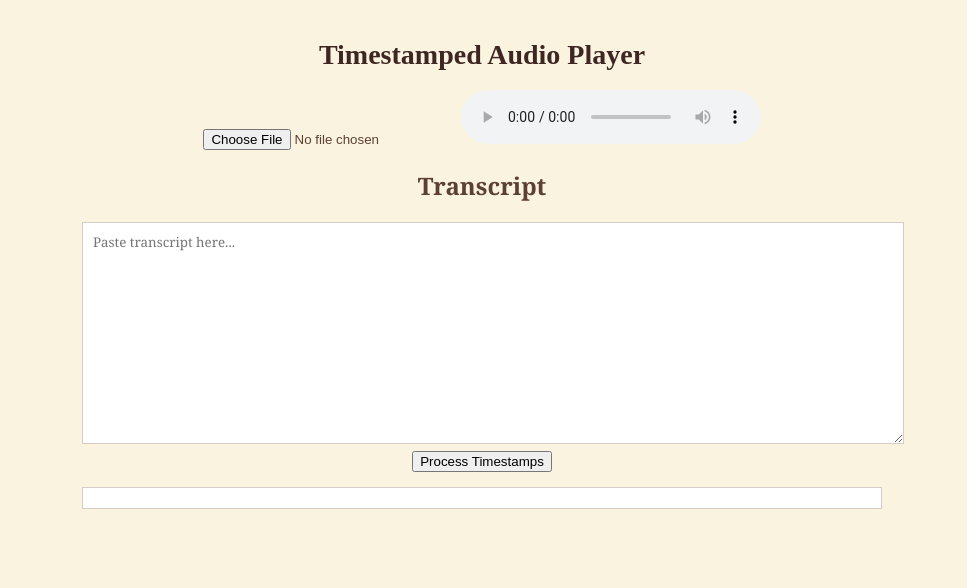
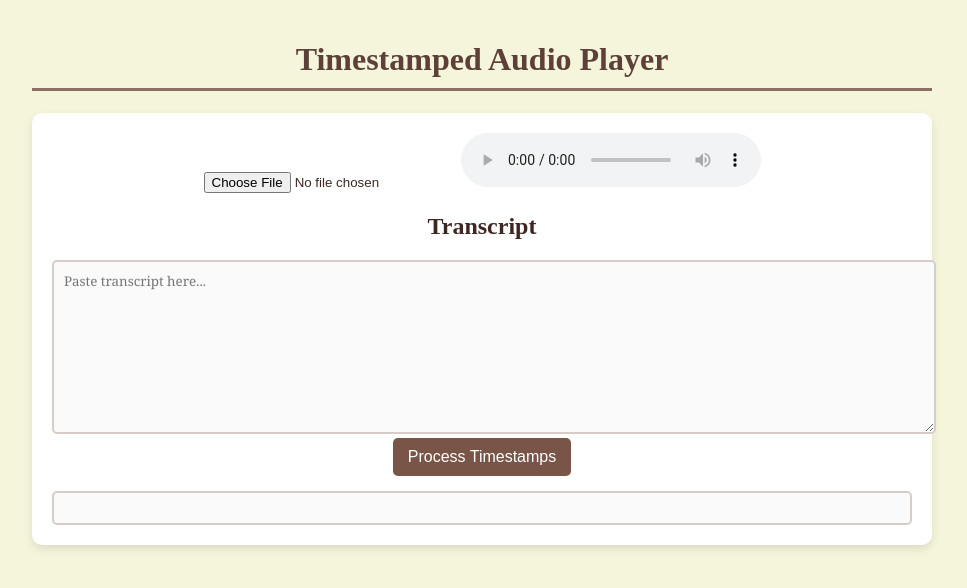
Before and after one commit to Sylvestech/timestamp-audio-tool, a plain HTML site: page index.html in a window 1280 px wide. Shown: the whole page, without its empty margins (158-1125 px from the left). Drawn offline with Linux system fonts and the light colour scheme.

Commit message:
Update index.html

```diff
--- a/index.html
+++ b/index.html
@@ -6,35 +6,43 @@
     <title>Timestamped Audio Player</title>
     <style>
         body {
-            font-family: 'Georgia', serif;
-            background-color: #FAF3E0;
-            color: #5C4033;
-            max-width: 800px;
+            font-family: 'Playfair Display', serif;
+            background-color: #F5F5DC;
+            color: #3E2723;
+            max-width: 900px;
             margin: auto;
             padding: 20px;
             text-align: center;
         }
         h1 {
-            font-family: 'Playfair Display', serif;
-            font-size: 28px;
-            color: #3E2723;
+            font-size: 32px;
+            color: #5D4037;
+            border-bottom: 3px solid #8D6E63;
+            padding-bottom: 10px;
+        }
+        #container {
+            background: #FFFFFF;
+            padding: 20px;
+            border-radius: 10px;
+            box-shadow: 0px 4px 10px rgba(0, 0, 0, 0.1);
         }
         #transcript {
             width: 100%;
-            height: 200px;
-            background-color: #fff;
-            border: 1px solid #D7CCC8;
+            height: 150px;
+            background-color: #FAFAFA;
+            border: 2px solid #D7CCC8;
             padding: 10px;
             font-family: 'Georgia', serif;
+            border-radius: 5px;
         }
         .timestamp {
-            color: #6D4C41;
+            color: #795548;
             cursor: pointer;
             text-decoration: underline;
             font-weight: bold;
         }
         .highlight {
-            background-color: #C8E6C9;
+            background-color: #FFEB3B;
             padding: 3px;
             border-radius: 3px;
         }
@@ -42,17 +50,31 @@
             text-align: left;
             white-space: pre-line;
             margin-top: 15px;
-            padding: 10px;
-            border: 1px solid #D7CCC8;
-            background-color: #fff;
+            padding: 15px;
+            border: 2px solid #D7CCC8;
+            background-color: #FAFAFA;
             font-family: 'Georgia', serif;
             line-height: 1.6;
+            border-radius: 5px;
+        }
+        button {
+            background-color: #795548;
+            color: white;
+            padding: 10px 15px;
+            border: none;
+            border-radius: 5px;
+            cursor: pointer;
+            font-size: 16px;
+        }
+        button:hover {
+            background-color: #5D4037;
         }
     </style>
 </head>
 <body>
     <h1>Timestamped Audio Player</h1>
 
+    <div id="container">
         <input type="file" id="audioFile" accept="audio/*">
         <audio id="audio" controls></audio>
 
@@ -61,6 +83,7 @@
         <button onclick="processTranscript()">Process Timestamps</button>
 
         <div id="formattedTranscript"></div>
+    </div>
 
     <script>
         let audio = document.getElementById("audio");
```
Lines whose indentation alone changed are shown as unchanged.
